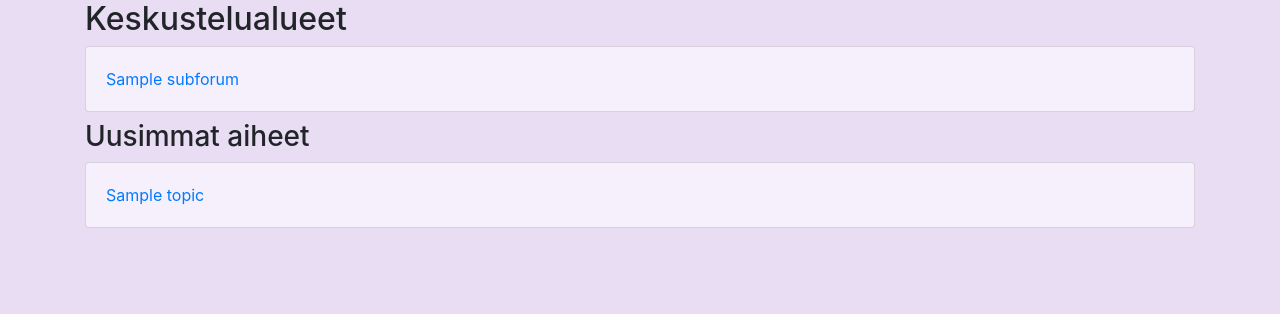
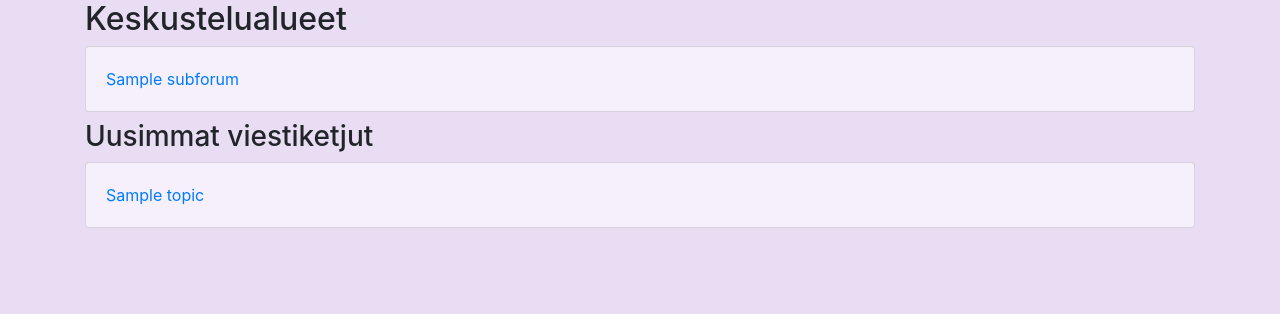
Before and after one commit to valt-1/tsoha-keskustelufoorumi, a Flask app: template templates/index.html in a window 1280 px wide. Shown: the part 334-648 px from the top of the page. Run offline with Flask 2, Linux system fonts and the light colour scheme; the template is opened without the code that fills it: most values are stand-ins (such as "Sample title", 1, 10 or a date in 2020); some libraries are stand-ins or nearby versions.

Commit message:
Update templates

```diff
--- a/templates/index.html
+++ b/templates/index.html
@@ -20,7 +20,7 @@
     </div>
     {% endfor %}
 
-    <h3>Uusimmat aiheet</h3>
+    <h3>Uusimmat viestiketjut</h3>
     {% for topic in newest_topics %}
     <div class="card my-2">
         <div class="card-body">
```
